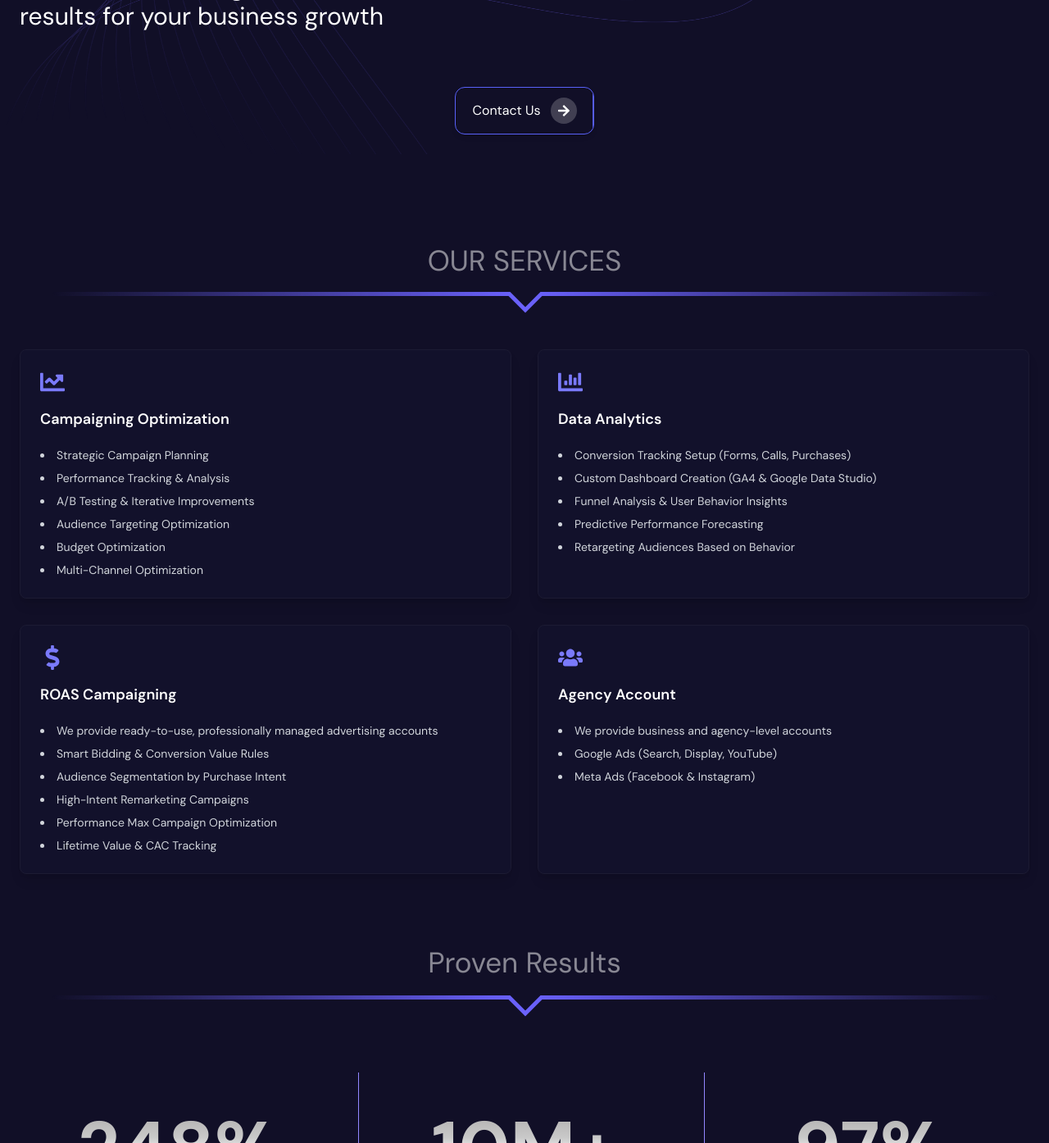
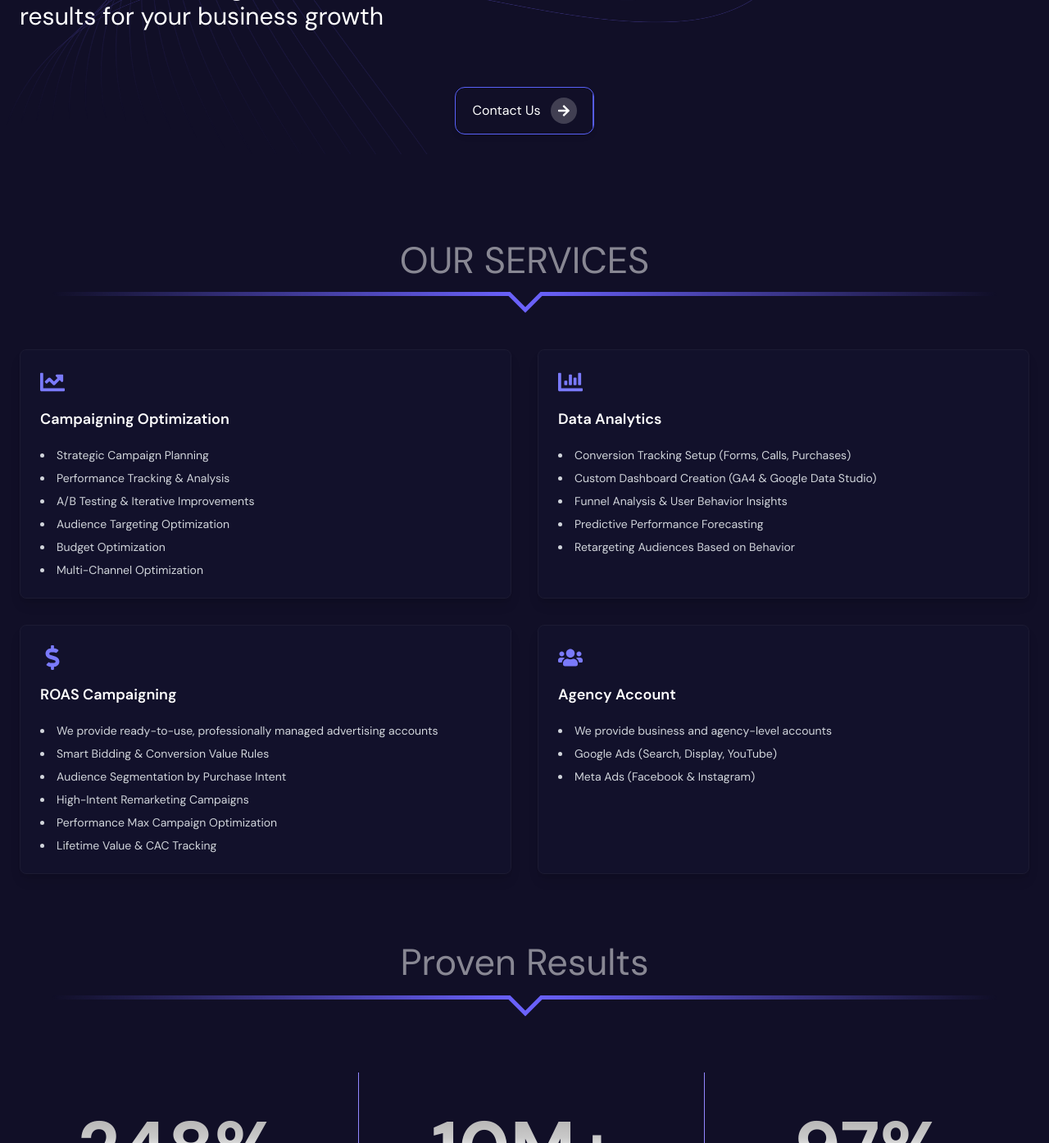
Before and after one commit to KunjSavaliya/Woxxin-infotech, a Next.js app: page /components/pages/eco-system/google-ads in a window 1280 px wide. Shown: the part 710-2104 px from the top of the page at 82% size. Built offline with nearby package versions, Linux system fonts and the light colour scheme.

Commit message:
Initial commit

```diff
--- a/src/app/components/pages/career/page.jsx
+++ b/src/app/components/pages/career/page.jsx
@@ -108,7 +108,7 @@ function MainPage() {
 
       <div className="pt-0 md:pt-28 max-w-[90rem] mx-auto ">
         <ScrollAnimation animateIn="animate__animated animate__fadeInUp">
-          <Text className="text-2xl md:text-3xl lg:text-4xl xl:text-[35px] text-[#FFFFFF80]">
+          <Text className="text-2xl md:text-3xl lg:text-4xl xl:text-[45px] text-[#FFFFFF80]">
 
             TOP POSITIONS
           </Text>
--- a/src/app/components/pages/eco-system/eco-system/page.jsx
+++ b/src/app/components/pages/eco-system/eco-system/page.jsx
@@ -159,7 +159,7 @@ function Eco() {
             <div className="w-full  max-w-[90rem] mx-auto">
               <ScrollAnimation animateIn="animate__animated animate__fadeInUp">
                 <Text className="p-4 text-[40px] font-bold leading-tight text-center text-white  sm:text-6xl md:text-6xl xl:text-7xl 2xl:text-8xl text-gradient-Home">
-                  Join Woxxin to open new pathways in the digital future
+                  Join Woxxin to Open New Pathways in The Digital Future
                 </Text>
               </ScrollAnimation>
             </div>
--- a/src/app/components/pages/eco-system/google-ads/page.jsx
+++ b/src/app/components/pages/eco-system/google-ads/page.jsx
@@ -103,7 +103,7 @@ results for your business growth"
         />
         <div className="pt-28 max-w-[90rem] mx-auto">
           <ScrollAnimation animateIn="animate__animated animate__fadeInUp">
-            <Text className="text-xl md:text-2xl lg:text-3xl xl:text-[35px] text-[#FFFFFF80]">
+            <Text className="text-xl md:text-2xl lg:text-3xl xl:text-[45px] text-[#FFFFFF80]">
               OUR SERVICES
             </Text>
             <img
@@ -144,7 +144,7 @@ results for your business growth"
 
 
           <ScrollAnimation animateIn="animate__animated animate__fadeInUp">
-            <Text className="mt-16 text-2xl md:text-3xl lg:text-4xl xl:text-[35px] text-[#FFFFFF80]">
+            <Text className="mt-16 text-2xl md:text-3xl lg:text-4xl xl:text-[45px] text-[#FFFFFF80]">
               Proven Results
             </Text>
 
--- a/src/app/components/pages/eco-system/mobile-app/page.jsx
+++ b/src/app/components/pages/eco-system/mobile-app/page.jsx
@@ -162,7 +162,7 @@ function MobilePage() {
 
         <ScrollAnimation animateIn="animate__animated  animate__fadeInUp">
           <Text className="mt-16 mb-12 text-5xl text-white md:text-2xl lg:text-5xl xl:text-7xl text-gradient-mobilePro">
-            Explore our products
+            Explore Our Products
           </Text>
 
           <div className="max-w-[90rem] mx-auto xl:p-0  p-6">
--- a/src/app/components/pages/eco-system/mobile-game/page.jsx
+++ b/src/app/components/pages/eco-system/mobile-game/page.jsx
@@ -103,7 +103,7 @@ function MobileGame() {
         </div>
         <div className="mt-10 max-w-[90rem] mx-auto   xl:p-0  p-6">
           <Text className="p-4 mb-6 text-5xl text-white md:text-2xl lg:text-5xl xl:text-7xl text-gradient-mobilePro">
-            Outstanding products
+            Outstanding Products
           </Text>
           <div className="flex flex-wrap justify-center gap-5">
             <ScrollAnimation animateIn="animate__animated animate__fadeInUp">
```
